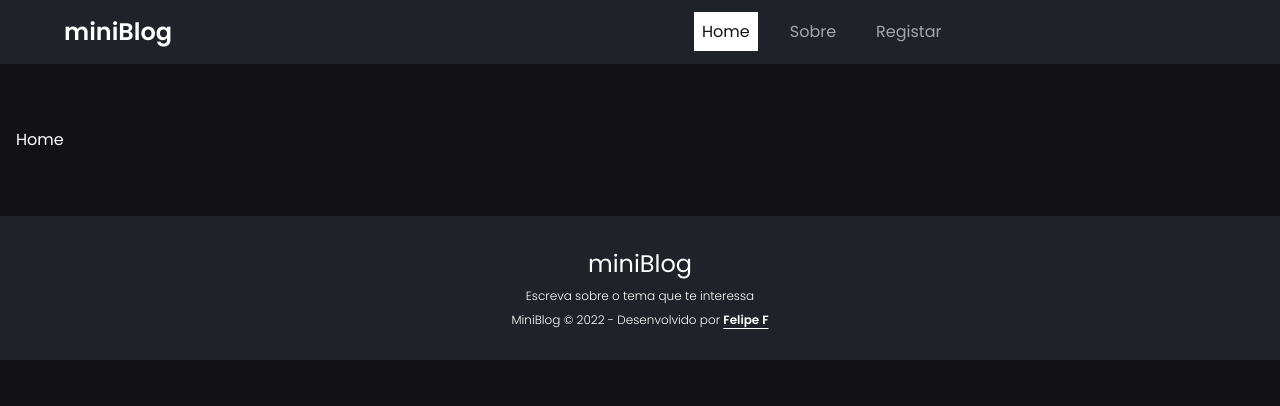
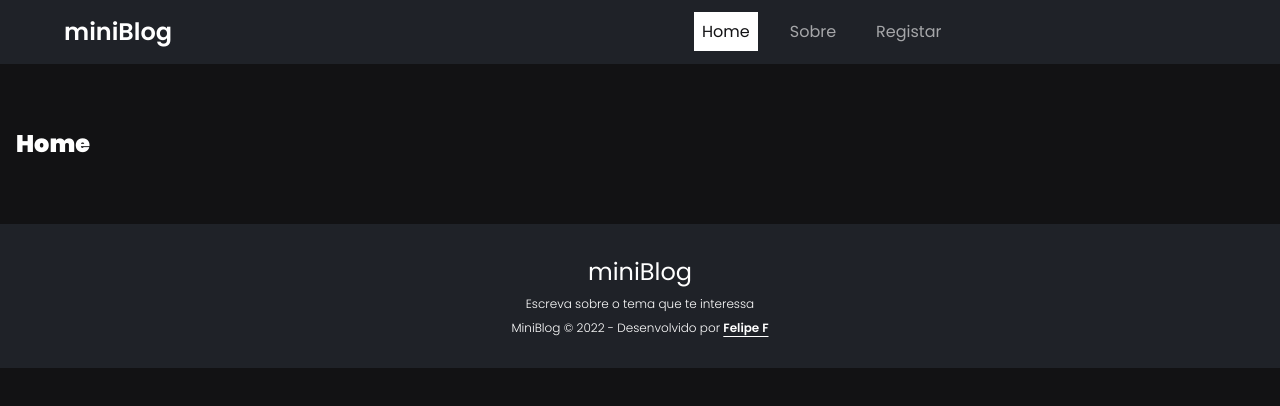
Before and after one commit to felpfsf/miniblog, a React (Vite) app: page / in a window 1280 px wide. Shown: the top 406 px of the page. Built offline with nearby package versions, Linux system fonts and the light colour scheme; no server answers.

Commit message:
style: change font style

```diff
--- a/src/pages/Home/Home.jsx
+++ b/src/pages/Home/Home.jsx
@@ -3,7 +3,7 @@ import React from 'react'
 export const Home = () => {
   return (
     <main className='max-w-[1440px] w-full mx-auto pt-16 px-4'>
-      <h1>Home</h1>
+      <h1 className='text-2xl font-black'>Home</h1>
     </main>
   )
 }
```
